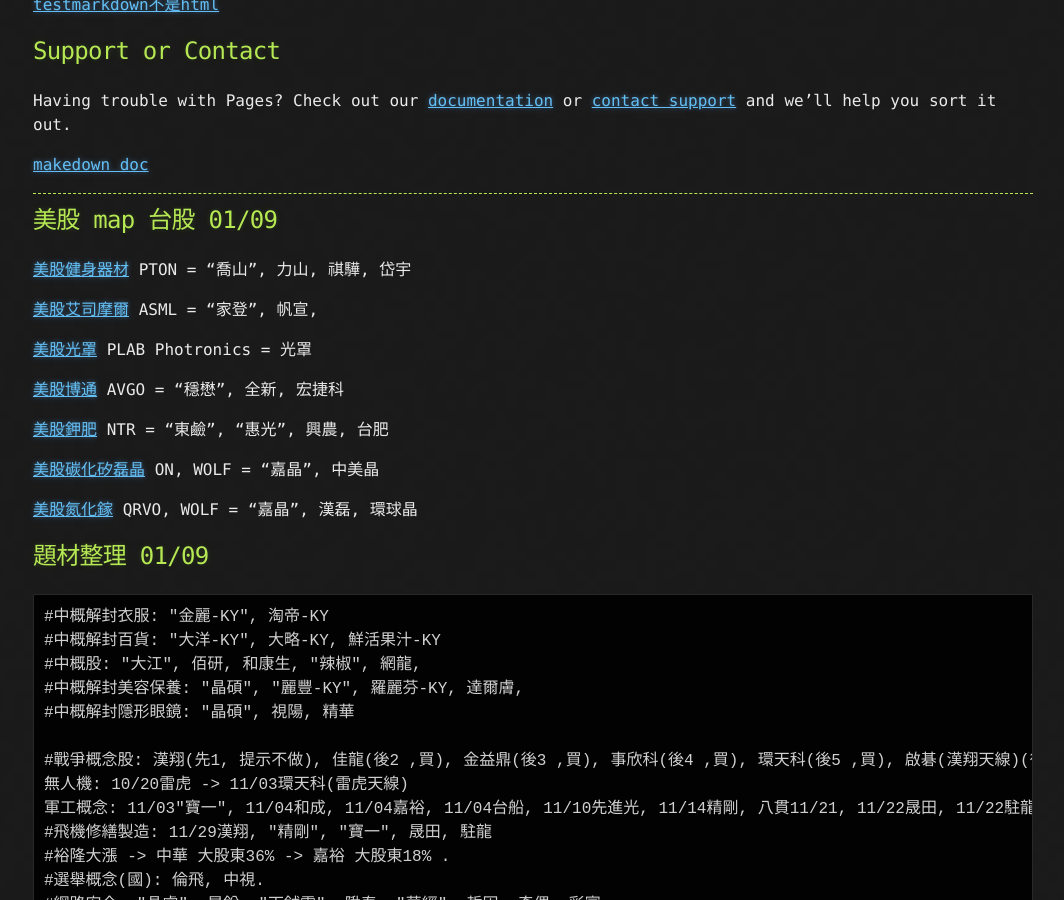
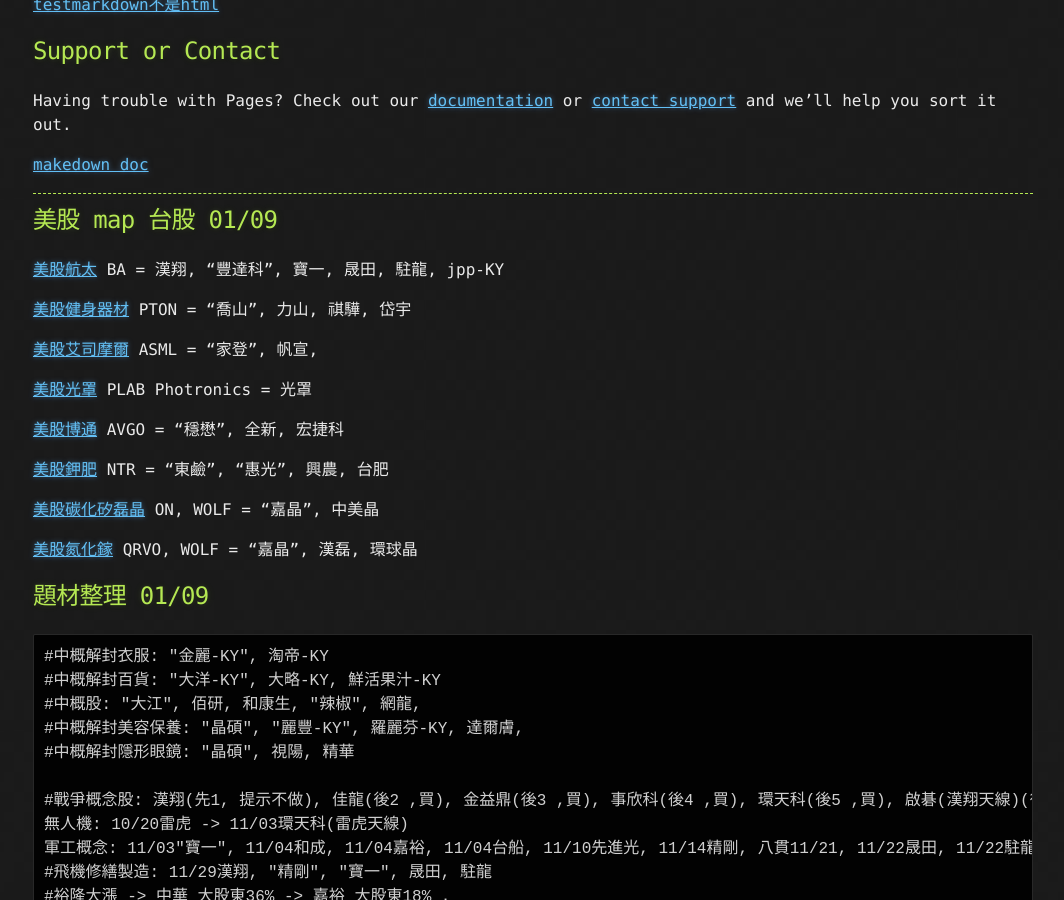
Before and after one commit to lepg5487/Stock_God, a Jekyll site: the page built from index.md, in a window 1280 px wide and 900 px high, scrolled down 75877 px. Shown: the whole window, without its empty margins (107-1171 px from the left). Built offline with Jekyll 4.4.1, drawn with Linux system fonts in a browser that asks for light colours; our own code applies the rules of GitHub Pages for plain Markdown files.

Commit message:
Update index.md

```diff
--- a/index.md
+++ b/index.md
@@ -3063,6 +3063,8 @@
 
 ---
 ## 美股 map 台股 01/09
+[美股航太](https://statementdog.com/tags/1269) BA = 漢翔, "豐達科", 寶一, 晟田, 駐龍, jpp-KY
+
 [美股健身器材](https://statementdog.com/tags/916) PTON = "喬山", 力山, 祺驊, 岱宇
 
 [美股艾司摩爾](https://statementdog.com/tags/1316) ASML = "家登", 帆宣,
```
